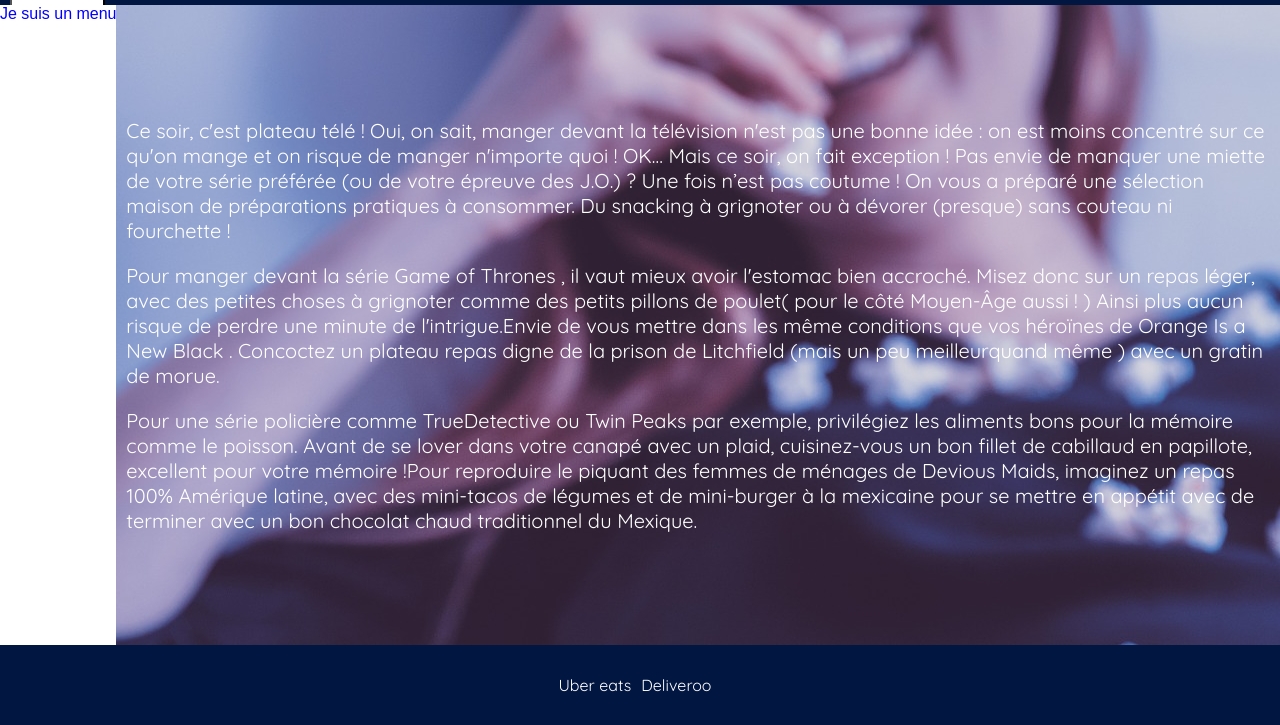
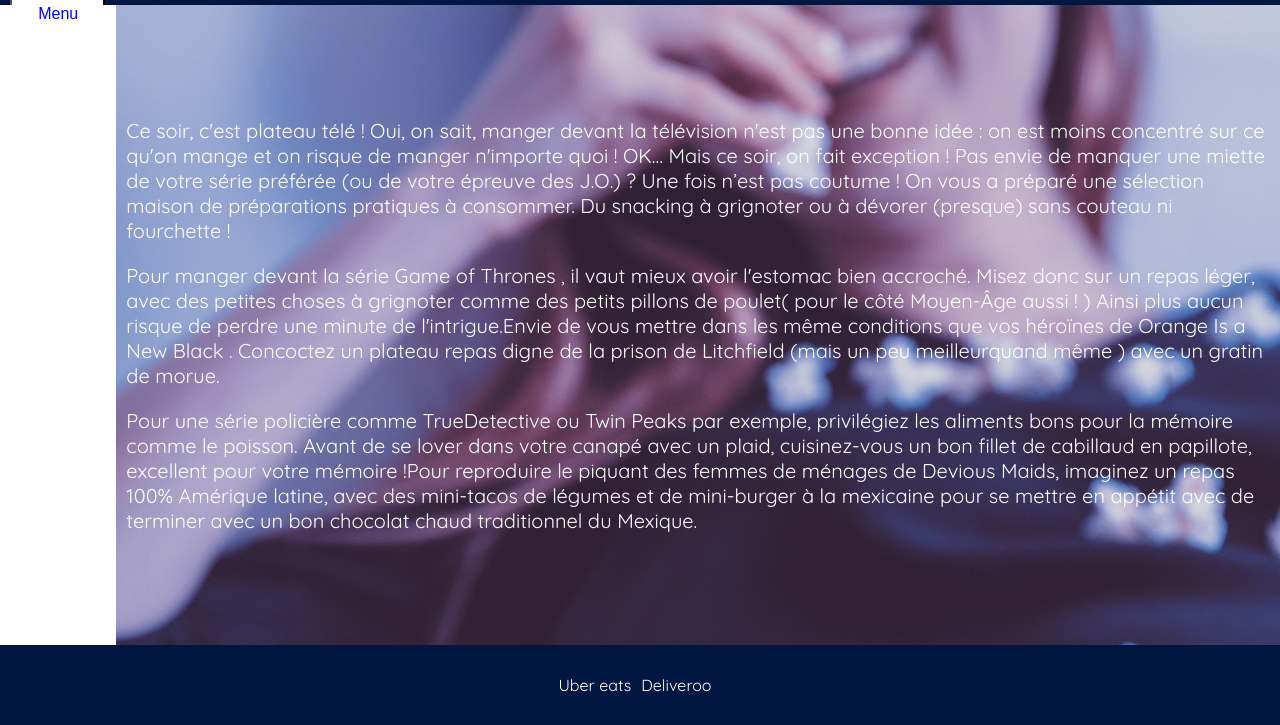
Before and after one commit to FlorenceCobos/click.game, a plain HTML site: page index.html in a window 1280 px wide. Shown: the part 75-800 px from the top of the page. Drawn offline with Linux system fonts and the light colour scheme.

Commit message:
Update index.html

```diff
--- a/index.html
+++ b/index.html
@@ -19,7 +19,7 @@
 		</header>
 		<main>
 			<aside>
-				Je suis un menu
+				Menu
 			</aside>
 			<div class="texte">
 				<p>
```
